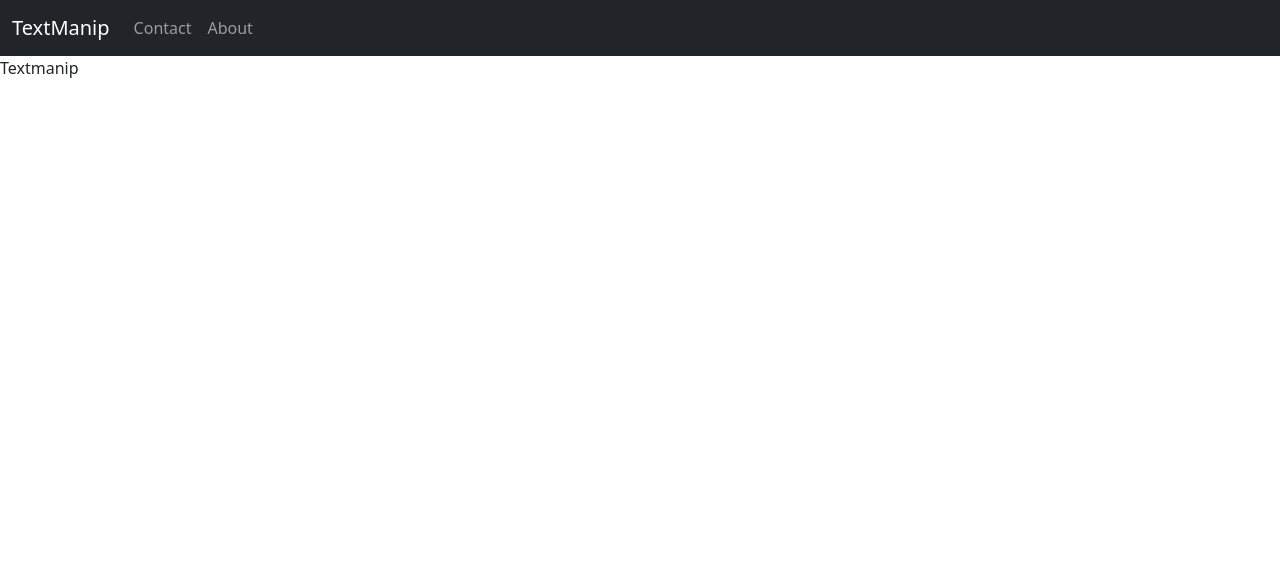
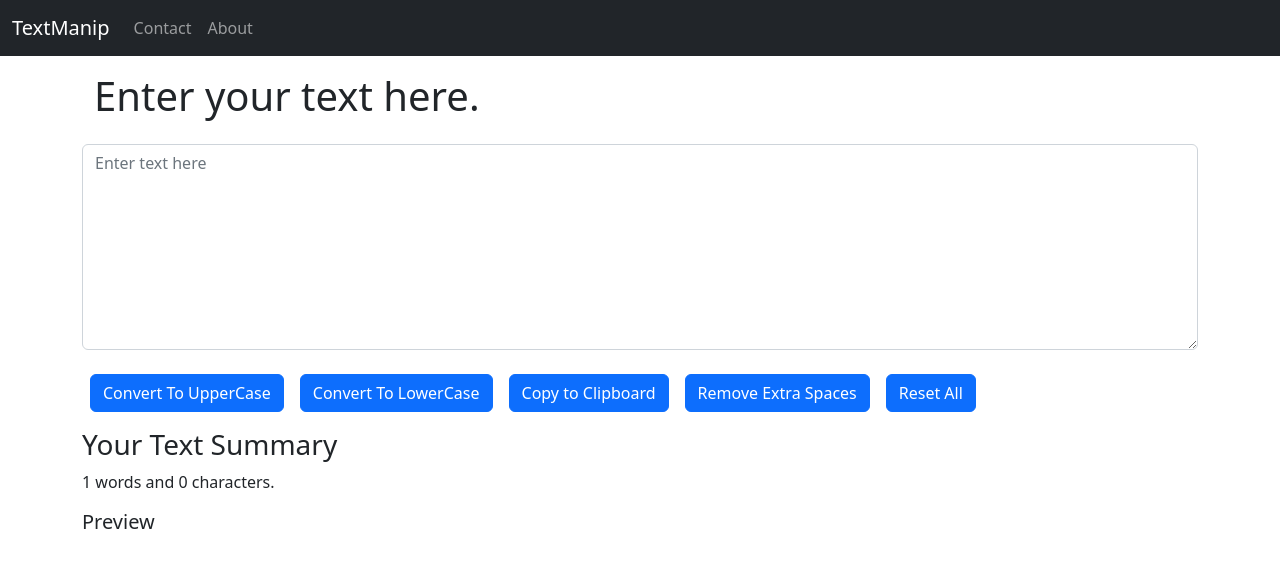
Before and after one commit to iamyrm/textmanip, a React (Create React App) app: page / in a window 1280 px wide. Shown: the top 568 px of the page. Built offline with nearby package versions, Linux system fonts and the light colour scheme.

Commit message:
Landing page built

```diff
--- a/package.json
+++ b/package.json
@@ -8,6 +8,7 @@
     "@testing-library/jest-dom": "^5.16.5",
     "@testing-library/react": "^13.4.0",
     "@testing-library/user-event": "^13.5.0",
+    "antd": "^4.23.6",
     "bootstrap": "^5.2.2",
     "react": "^18.2.0",
     "react-bootstrap": "^2.5.0",
--- a/src/App.js
+++ b/src/App.js
@@ -21,7 +21,9 @@ export default function App() {
           about="About"
         />
         <Routes>
-          <Route path="/" element={<Textmanip />}></Route>
+          <Route path="/" element={<Textmanip
+            heading="Enter your text here."
+          />}></Route>
           <Route path="/contact" element={<Contact />}></Route>
           <Route path="/about" element={
             <About
--- a/src/Components/Textmanip.js
+++ b/src/Components/Textmanip.js
@@ -1,7 +1,67 @@
-import React from 'react'
+import React, { useState } from 'react'
 
-export default function TextManip() {
+export default function TextManip(props) {
+
+  const [text, setText] = useState("")
+
+  //For upper Case
+  const upperCase = () => {
+    let newText = text.toUpperCase()
+    setText(newText)
+  }
+
+
+  //For Lower Case
+  const lowerCase = () => {
+    let newText = text.toLowerCase()
+    setText(newText)
+  }
+
+  //For copyToClipboard
+
+  const copyToClipboard = () => {
+    var text = document.getElementById("myBox");
+    text.select();
+    navigator.clipboard.writeText(text.value);
+  }
+
+  //For handling Extra Spaces
+
+  const handleExtraSpaces = () => {
+    let newText = text.split(/[ ]+/);
+    setText(newText.join(" "));
+  }
+
+
+  //For reset
+  const reset = () => {
+    setText("");
+  }
+
+  //For event Handler
+  const eventHandler = (event) => {
+    setText(event.target.value)
+  }
+
+
   return (
-    <div>Textmanip</div>
+    <>
+      <div className="container my-3">
+        <div className="container"><h1>{props.heading}</h1></div>
+        <textarea className="form-control my-4" placeholder="Enter text here" value={text} onChange={eventHandler} id="myBox" rows="8"></textarea>
+        <button className="btn btn-primary mx-2" onClick={upperCase}>Convert To UpperCase</button>
+        <button className="btn btn-primary mx-2" onClick={lowerCase}>Convert To LowerCase</button>
+        <button className="btn btn-primary mx-2" onClick={copyToClipboard}>Copy to Clipboard</button>
+        <button className="btn btn-primary mx-2" onClick={handleExtraSpaces}>Remove Extra Spaces</button>
+        <button className="btn btn-primary mx-2" onClick={reset}>Reset All</button>
+      </div>
+
+      <div className="container my-2">
+        <h3>Your Text Summary</h3>
+        <p>{text.split(" ").length} words and {text.length} characters.</p>
+        <h5>Preview</h5>
+        <p>{ text}</p>
+      </div>
+    </>
   )
 }
```
Also changed, not shown: src/Components/Contact.js (line endings or trailing spaces), 1 other file (tests, documents, lock files or other folders).
